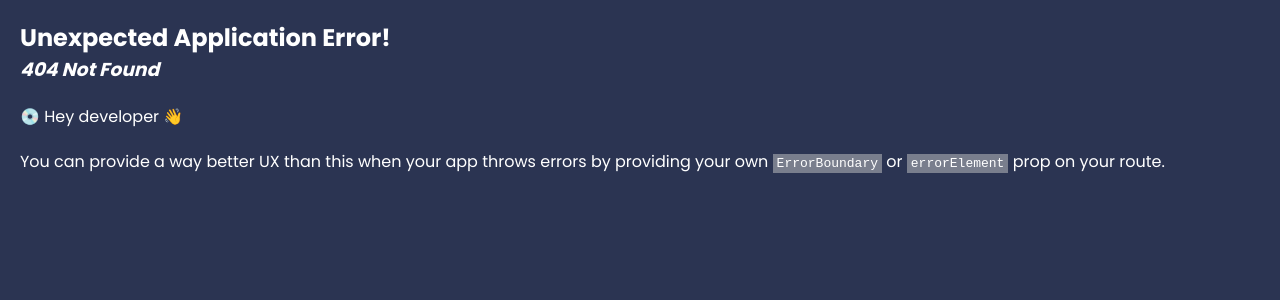
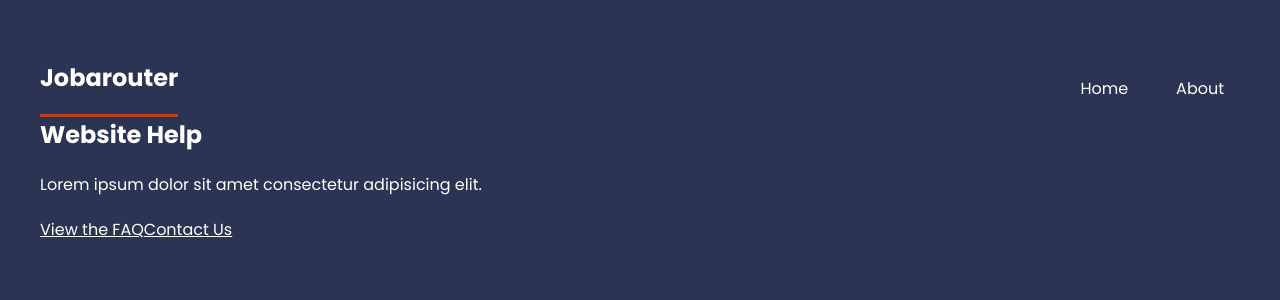
Before and after one commit to kunda4/react-router-ninja, a React (Vite) app: page /help in a window 1280 px wide. Before the commit this address had no page. Shown: the top 300 px of the page. Built offline with nearby package versions, Linux system fonts and the light colour scheme.

Commit message:
Help Layout

```diff
--- a/src/App.jsx
+++ b/src/App.jsx
@@ -2,13 +2,18 @@
 import About from "./pages/About"
 import Home from "./pages/Home"
 import LootLayout from "./layouts/LootLayout"
+import HelpLayout from "./layouts/HelpLayout"
 function App() {
 
   const router = createBrowserRouter(
     createRoutesFromElements(
       <Route path="/" element= {<LootLayout/>}>
-      <Route index element={<Home/>} />
-      <Route path="/about" element={<About/>} />
+        <Route index element={<Home/>} />
+        <Route path="/about" element={<About/>} />
+        <Route path="help" element={<HelpLayout/>}>
+          <Route path="faq"/>
+          <Route path="contact"/>
+        </Route>
     </Route>
     )
   )
--- /dev/null
+++ b/src/layouts/HelpLayout.jsx
@@ -0,0 +1,18 @@
+import { NavLink, Outlet } from 'react-router-dom'
+
+export default function HelpLayout() {
+  return (
+    <div className="help-layout">
+        <h2>Website Help</h2>
+        <p>Lorem ipsum dolor sit amet consectetur adipisicing elit.</p>
+
+        <nav>
+            <NavLink to ="faq">View the FAQ</NavLink>
+            <NavLink to ="Contact">Contact Us</NavLink>
+        </nav>
+
+        <Outlet/>
+    </div>
+
+  )
+}
```
